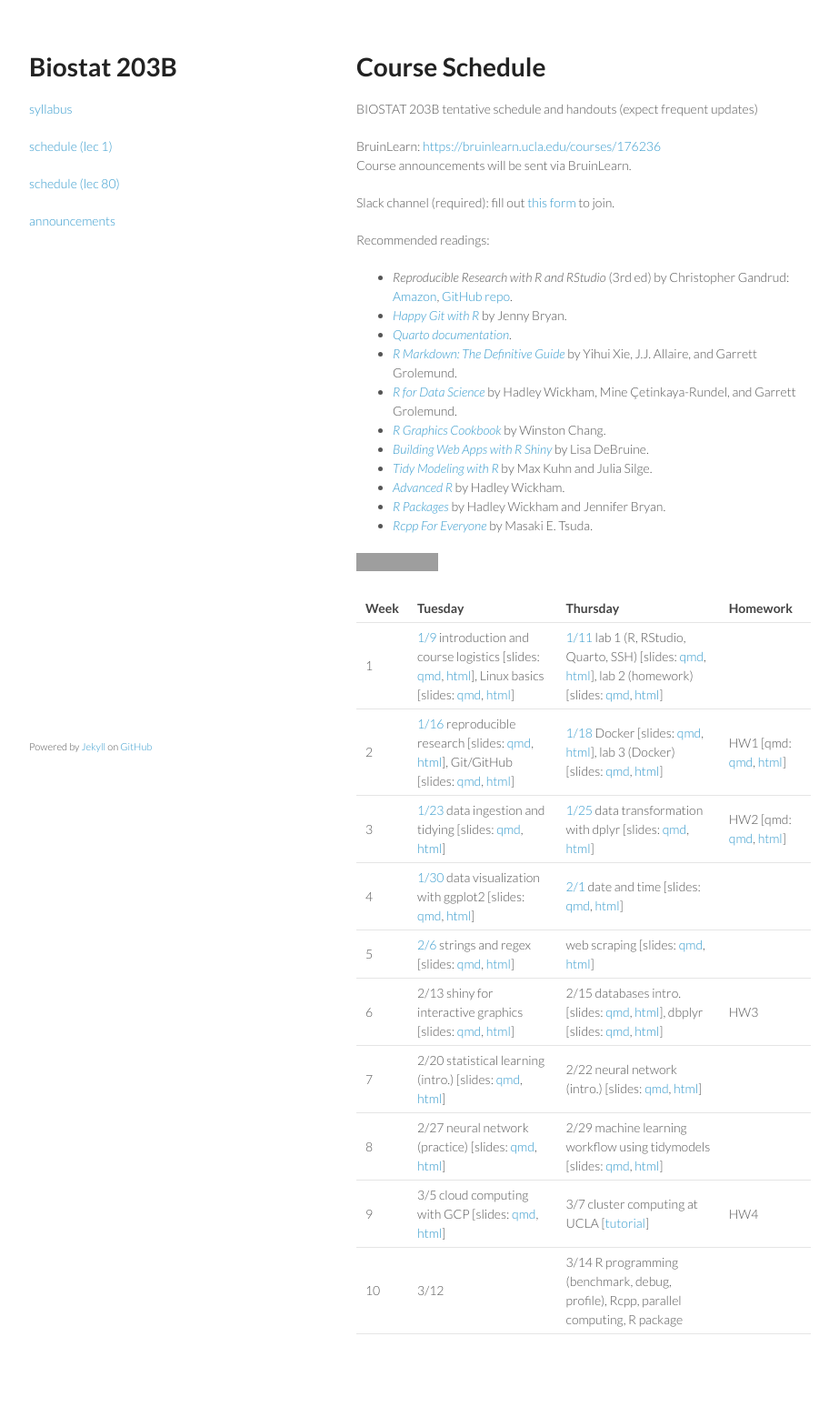
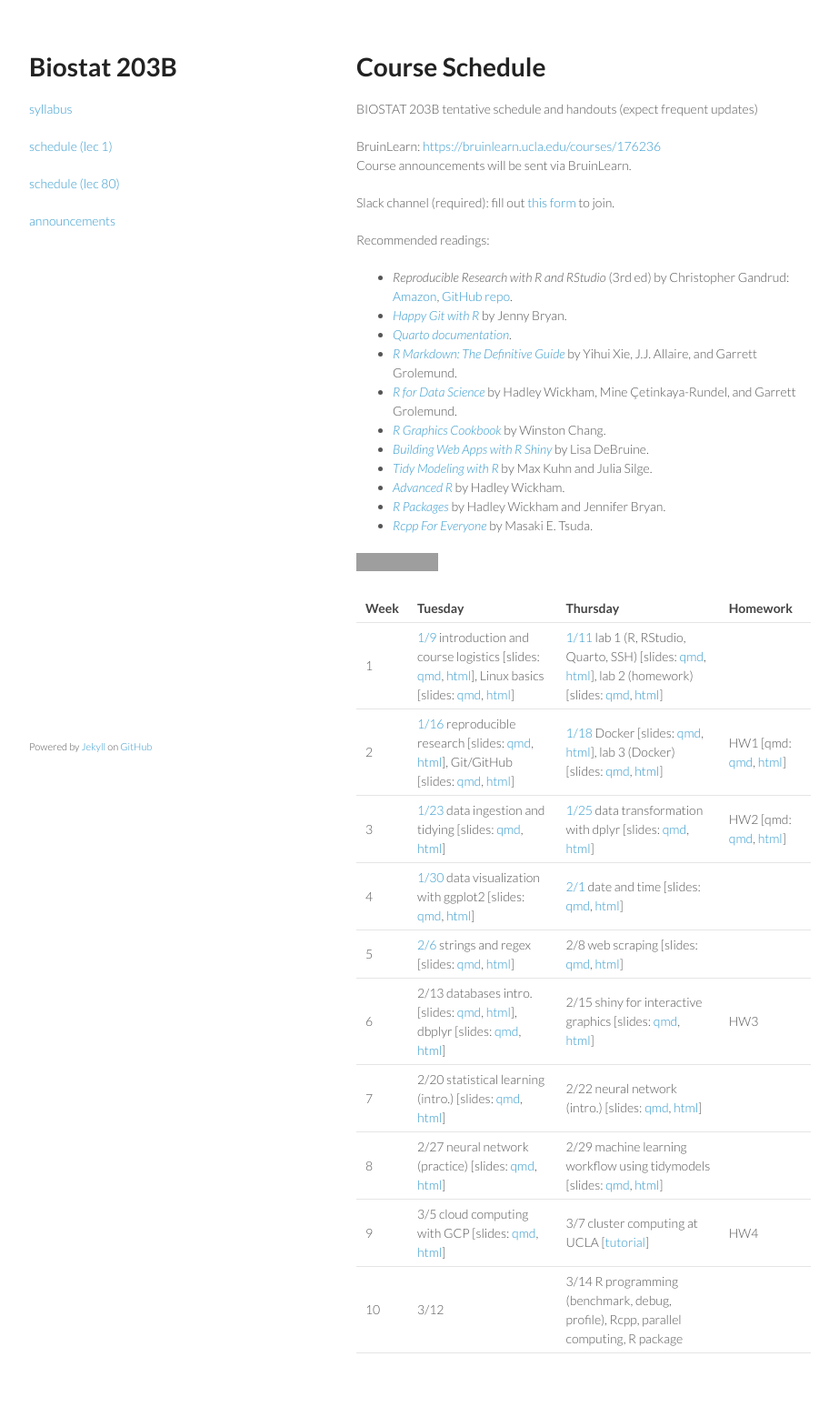
Before and after one commit to ucla-biostat-203b/2024winter, a Jekyll site: the page built from schedule/schedule-lec1.md, in a window 1280 px wide. Shown: the whole page at 91% size, without its empty margins (178-1101 px from the left). Built offline with Jekyll 4.4.1, drawn with Linux system fonts in a browser that asks for light colours; before the commit the page ends 1537 px from its top, so only the background shows below that; grey boxes are pictures that could not be loaded.

Commit message:
rearrange topics

```diff
--- a/schedule/schedule-lec1.md
+++ b/schedule/schedule-lec1.md
@@ -34,8 +34,8 @@ Recommended readings:
 | 2 | [1/16](https://ucla-biostat-203b.github.io/2024winter/biostat203bwinter2024lec1/2024/01/16/lec1.html) reproducible research \[slides: [qmd](https://raw.githubusercontent.com/ucla-biostat-203b/2024winter/master/slides/03-repres/repres.qmd), [html](../slides/03-repres/repres.html)\], Git/GitHub \[slides: [qmd](https://raw.githubusercontent.com/ucla-biostat-203b/2024winter/master/slides/04-git/git.qmd), [html](../slides/04-git/git.html)\] | [1/18](https://ucla-biostat-203b.github.io/2024winter/biostat203bwinter2024lec1/2024/01/18/lec1.html) Docker \[slides: [qmd](https://raw.githubusercontent.com/ucla-biostat-203b/2024winter/master/slides/19-docker/docker.qmd), [html](../slides/19-docker/docker.html)\], lab 3 (Docker) \[slides: [qmd](https://raw.githubusercontent.com/ucla-biostat-203b/2024winter/master/labs/lab03/lab03.qmd), [html](../labs/lab03/lab03.html)\] | HW1 \[qmd: [qmd](https://raw.githubusercontent.com/ucla-biostat-203b/2024winter/main/hw/hw1/hw1.qmd), [html](../hw/hw1/hw1.html)\] |
 | 3 | [1/23](https://ucla-biostat-203b.github.io/2024winter/biostat203bwinter2024lec1/2024/01/23/lec1.html) data ingestion and tidying \[slides: [qmd](https://raw.githubusercontent.com/ucla-biostat-203b/2024winter/master/slides/05-tidy/tidy.qmd), [html](../slides/05-tidy/tidy.html)\] | [1/25](https://ucla-biostat-203b.github.io/2024winter/biostat203bwinter2024lec1/2024/01/25/lec1.html) data transformation with dplyr \[slides: [qmd](https://raw.githubusercontent.com/ucla-biostat-203b/2024winter/master/slides/07-dplyr/dplyr.qmd), [html](../slides/07-dplyr/dplyr.html)\] | HW2 \[qmd: [qmd](https://raw.githubusercontent.com/ucla-biostat-203b/2024winter/main/hw/hw2/hw2.qmd), [html](../hw/hw2/hw2.html)\] |
 | 4 | [1/30](https://ucla-biostat-203b.github.io/2024winter/biostat203bwinter2024lec1/2024/01/30/lec1.html) data visualization with ggplot2 \[slides: [qmd](https://raw.githubusercontent.com/ucla-biostat-203b/2024winter/master/slides/06-vis/ggplot2.qmd), [html](../slides/06-vis/ggplot2.html)\] | [2/1](https://ucla-biostat-203b.github.io/2024winter/biostat203bwinter2024lec1/2024/02/01/lec1.html) date and time \[slides: [qmd](https://raw.githubusercontent.com/ucla-biostat-203b/2024winter/master/slides/08-datetime/datetime.qmd), [html](../slides/08-datetime/datetime.html)\] |  |
-| 5 | [2/6](https://ucla-biostat-203b.github.io/2024winter/biostat203bwinter2024lec1/2024/02/06/lec1.html) strings and regex \[slides: [qmd](https://raw.githubusercontent.com/ucla-biostat-203b/2024winter/master/slides/09-strings/stringr.qmd), [html](../slides/09-strings/stringr.html)\] | web scraping \[slides: [qmd](https://raw.githubusercontent.com/ucla-biostat-203b/2024winter/master/slides/10-scraping/scraping.qmd), [html](../slides/10-scraping/scraping.html)\] | |
-| 6 | 2/13 shiny for interactive graphics \[slides: [qmd](https://raw.githubusercontent.com/ucla-biostat-203b/2024winter/master/slides/11-shiny/shiny.qmd), [html](../slides/11-shiny/shiny.html)\] | 2/15  databases intro. \[slides: [qmd](https://raw.githubusercontent.com/ucla-biostat-203b/2024winter/master/slides/12-dbplyr/dbintro.qmd), [html](../slides/12-dbplyr/dbintro.html)\], dbplyr \[slides: [qmd](https://raw.githubusercontent.com/ucla-biostat-203b/2024winter/master/slides/12-dbplyr/dbplyr.qmd), [html](../slides/12-dbplyr/dbplyr.html)\] | HW3 |
+| 5 | [2/6](https://ucla-biostat-203b.github.io/2024winter/biostat203bwinter2024lec1/2024/02/06/lec1.html) strings and regex \[slides: [qmd](https://raw.githubusercontent.com/ucla-biostat-203b/2024winter/master/slides/09-strings/stringr.qmd), [html](../slides/09-strings/stringr.html)\] | 2/8 web scraping \[slides: [qmd](https://raw.githubusercontent.com/ucla-biostat-203b/2024winter/master/slides/10-scraping/scraping.qmd), [html](../slides/10-scraping/scraping.html)\] | |
+| 6 | 2/13 databases intro. \[slides: [qmd](https://raw.githubusercontent.com/ucla-biostat-203b/2024winter/master/slides/12-dbplyr/dbintro.qmd), [html](../slides/12-dbplyr/dbintro.html)\], dbplyr \[slides: [qmd](https://raw.githubusercontent.com/ucla-biostat-203b/2024winter/master/slides/12-dbplyr/dbplyr.qmd), [html](../slides/12-dbplyr/dbplyr.html)\] | 2/15 shiny for interactive graphics \[slides: [qmd](https://raw.githubusercontent.com/ucla-biostat-203b/2024winter/master/slides/11-shiny/shiny.qmd), [html](../slides/11-shiny/shiny.html)\] | HW3 |
 | 7 | 2/20 statistical learning (intro.) \[slides: [qmd](https://raw.githubusercontent.com/ucla-biostat-203b/2024winter/master/slides/14-statlearn/statlearn.qmd), [html](../slides/14-statlearn/statlearn.html)\] | 2/22 neural network (intro.) \[slides: [qmd](https://raw.githubusercontent.com/ucla-econ-425t/2024winter/master/slides/10-nn/nn.qmd), [html](https://ucla-econ-425t.github.io/2024winter/slides/10-nn/nn.html)\] | |
 | 8 | 2/27 neural network (practice) \[slides: [qmd](https://raw.githubusercontent.com/ucla-econ-425t/2024winter/master/slides/10-nn/nn_practice.qmd), [html](https://ucla-econ-425t.github.io/2024winter/slides/10-nn/nn_practice.html)\] | 2/29 machine learning workflow using tidymodels \[slides: [qmd](https://raw.githubusercontent.com/ucla-biostat-203b/2024winter/master/slides/18-tidymodels/tidymodels.qmd), [html](https://ucla-biostat-203b.github.io/2024winter/slides/18-tidymodels/tidymodels.html)\] | |
 | 9 | 3/5 cloud computing with GCP \[slides: [qmd](https://raw.githubusercontent.com/ucla-biostat-203b/2024winter/master/slides/13-gcp/gcp.qmd), [html](../slides/13-gcp/gcp.html)\] | 3/7 cluster computing at UCLA \[[tutorial](https://github.com/chris-german/Hoffman2Tutorials)\] | HW4 |
```
Also changed, not shown: _posts/2024-02-06-lec1.md (+1 -1 lines).
